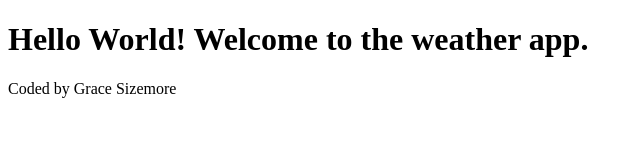
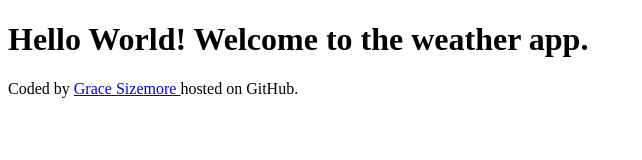
Before and after one commit to gracesize/my-weather-app, a plain HTML site: page index.html in a window 1280 px wide. Shown: the whole page, without its empty margins (0-642 px from the left). Drawn offline with Linux system fonts and the light colour scheme.

Commit message:
Added footer link

```diff
--- a/index.html
+++ b/index.html
@@ -7,6 +7,7 @@
     </head>
     <body>
         <h1>Hello World! Welcome to the weather app. </h1>
-        <footer>Coded by Grace Sizemore</footer>
+        <footer>Coded by
+            <a href="https://github.com/gracesize/my-weather-app" target="_blank"> Grace Sizemore </a> hosted on GitHub.</footer>
     </body>
 </html>
```
